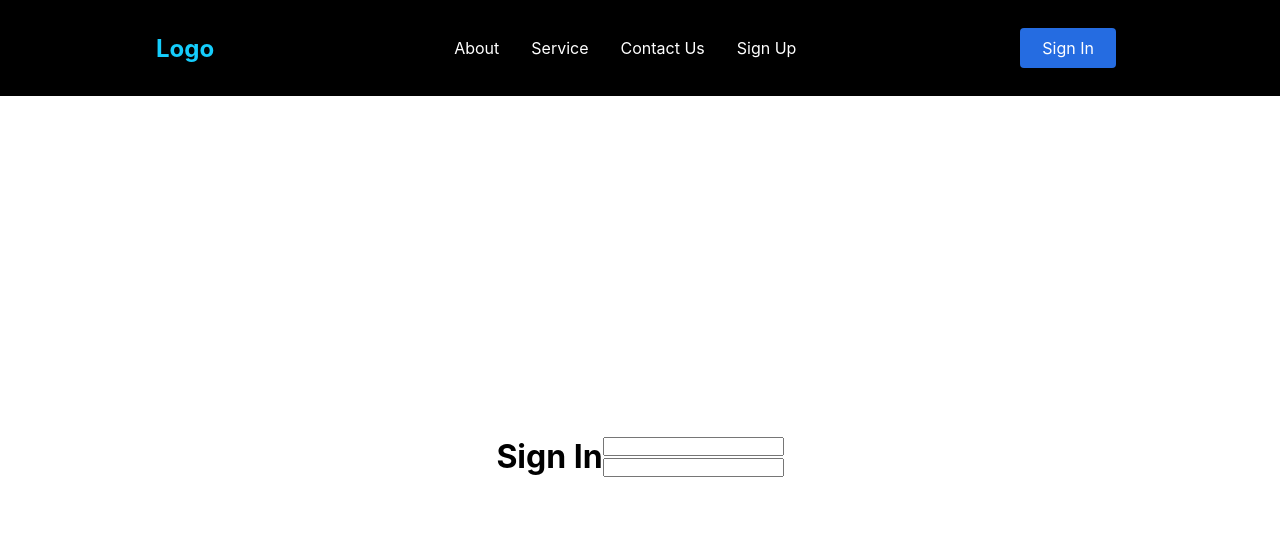
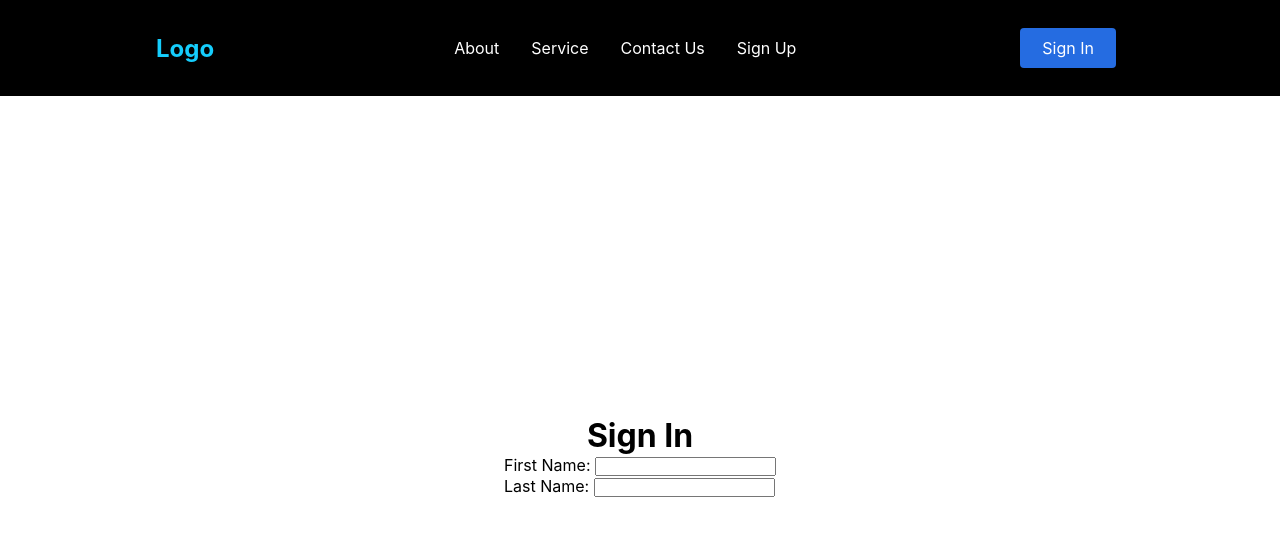
Before and after one commit to ccchippp/navbar-1, a React (Create React App) app: page /sign-in in a window 1280 px wide. Shown: the top 536 px of the page. Built offline with nearby package versions, Linux system fonts and the light colour scheme.

Commit message:
centering form

```diff
--- a/src/pages/index.css
+++ b/src/pages/index.css
@@ -4,3 +4,23 @@
     align-items: center;
     height: 90vh;
 }
+
+.sign-in {
+    display: flex;
+    flex-direction: column;
+    justify-content: center;
+    /* align-items: center; */
+    height: 90vh;
+}
+
+.sign-in-h1 {
+    display: flex;
+    justify-content: center;
+    /* align-items: center; */
+}
+
+.sign-in-form {
+    display: flex;
+    justify-content: center;
+    /* align-items: center; */
+}
--- a/src/pages/signin.js
+++ b/src/pages/signin.js
@@ -1,17 +1,21 @@
 import React from 'react'
 import styles from './index.css'
 
-
 const signin = () => {
     return (
-        <div className='page'>
-            <h1>Sign In</h1>
-            <form>
-                <label htmlFor="fname" className="fname"></label>
-                <input type="text" id='fname' name='fname'/><br></br>
-                <label htmlFor="lname" className="lname"></label>
-                <input type="text" id='lname' name='lname'/><br></br>
-            </form>
+        <div className='sign-in'>
+            <div className='sign-in-h1'>
+                <h1>Sign In</h1>
+            </div>
+
+            <div className='sign-in-form'>
+                <form>
+                    <label htmlFor="fname" className="fname">First Name: </label>
+                    <input type="text" id='fname' name='fname'/><br></br>
+                    <label htmlFor="lname" className="lname">Last Name: </label>
+                    <input type="text" id='lname' name='lname'/><br></br>
+                </form>
+            </div>
         </div>
     )
 }
```
